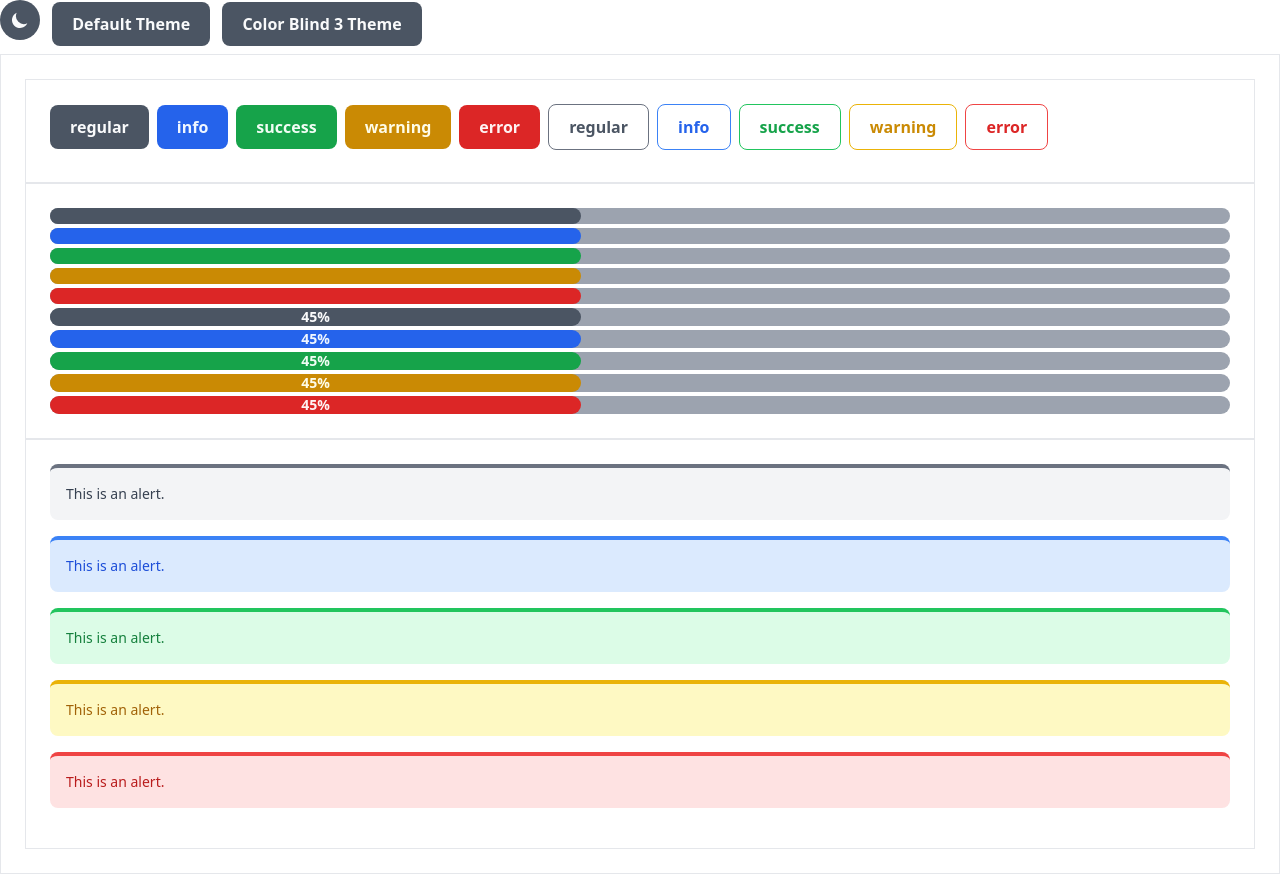
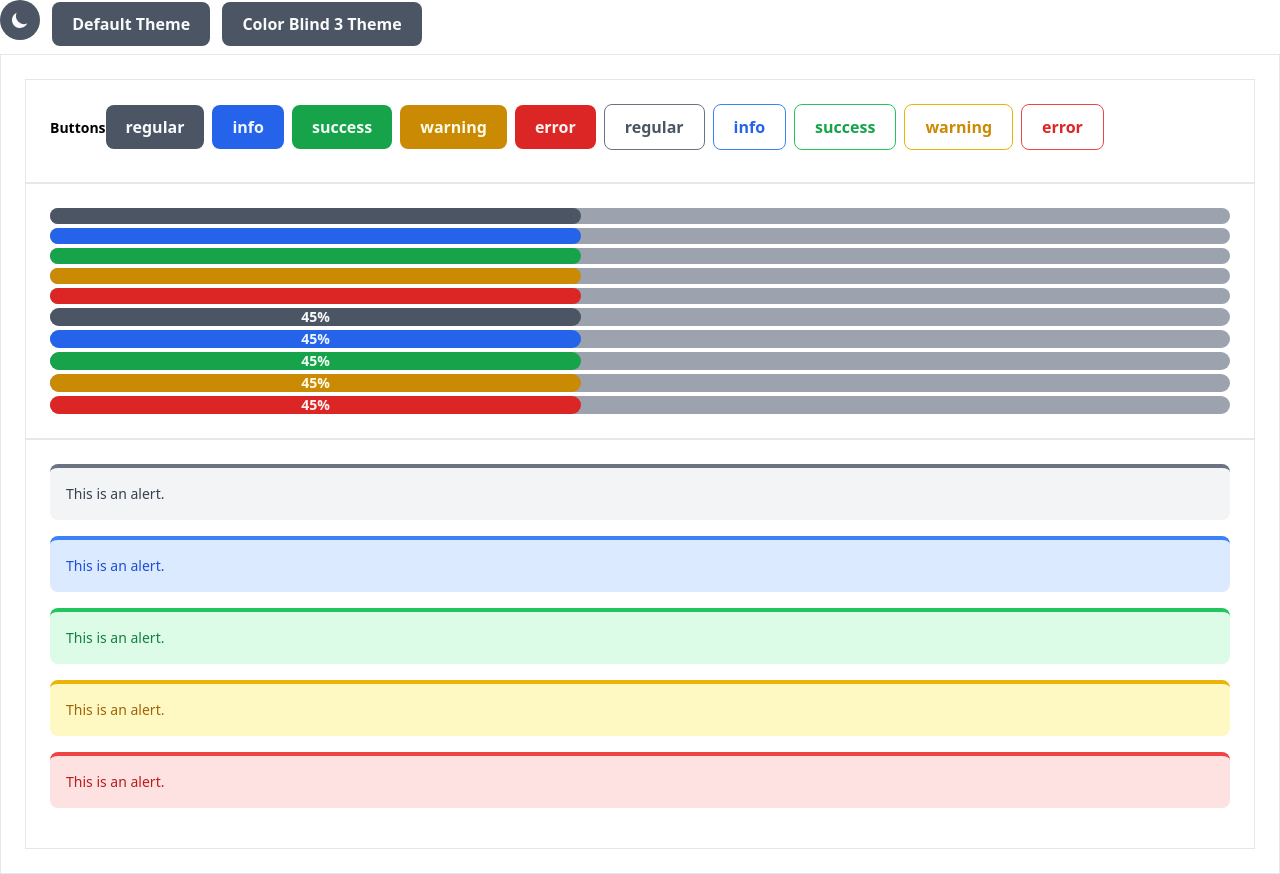
Before and after one commit to edadma/react-tailwind, a React (Create React App) app: page / in a window 1280 px wide. Built offline with nearby package versions, Linux system fonts and the light colour scheme.

Commit message:
start coding Text

```diff
--- a/src/Alert.tsx
+++ b/src/Alert.tsx
@@ -1,12 +1,12 @@
 import React from 'react'
 import { colorClass, optionProps, sizeClass, useTheme } from './ThemeProvider'
-import { Role, Size } from './types'
+import { Color, Size } from './types'
 
 interface AlertProps
   extends React.DetailedHTMLProps<React.HTMLAttributes<HTMLDivElement>, HTMLDivElement> {
   rounded?: boolean
   border?: boolean
-  role?: Role
+  role?: Color
   size?: Size
 }
 
--- a/src/Button.tsx
+++ b/src/Button.tsx
@@ -1,5 +1,5 @@
 import React from 'react'
-import { Role, Size, Weight } from './types'
+import { Color, Size, Weight } from './types'
 import { colorClass, optionProps, sizeClass, useTheme, weightClass } from './ThemeProvider'
 
 interface ButtonProps
@@ -12,7 +12,7 @@ interface ButtonProps
   pill?: boolean
   icon?: boolean
   transition?: boolean
-  role?: Role
+  role?: Color
   size?: Size
   weight?: Weight
 }
--- a/src/Progress.tsx
+++ b/src/Progress.tsx
@@ -1,10 +1,10 @@
 import React from 'react'
-import { Role, Size, Weight } from './types'
+import { Color, Size, Weight } from './types'
 import { colorClass, optionProps, sizeClass, useTheme, weightClass } from './ThemeProvider'
 
 interface ProgressProps {
   size?: Size
-  role?: Role
+  role?: Color
   value: number
   label?: boolean
   rounded?: boolean
--- /dev/null
+++ b/src/Text.tsx
@@ -0,0 +1,41 @@
+import React from 'react'
+import { colorClass, optionProps, sizeClass, useTheme, weightClass } from './ThemeProvider'
+import { Color, Size, Weight } from './types'
+
+interface TextProps
+  extends React.DetailedHTMLProps<React.HTMLAttributes<HTMLSpanElement>, HTMLSpanElement> {
+  underline?: boolean
+  overline?: boolean
+  strikethrough?: boolean
+  italic?: boolean
+  family?: 'sans' | 'serif' | 'mono'
+  color?: Color
+  size?: Size
+  weight?: Weight
+}
+
+export const Text: React.FC<TextProps> = ({ children, color, size, weight, ...other }) => {
+  const { theme } = useTheme()
+
+  return (
+    <span
+      className={`${colorClass(theme, 'text', color, 'outlinedBorder')} ${sizeClass(
+        theme,
+        'text',
+        size,
+        'text'
+      )} ${optionProps(
+        theme,
+        other,
+        'text',
+        'underline',
+        'overline',
+        'strikethrough',
+        'italic'
+      )} ${weightClass(theme, 'text', weight)}`}
+      {...other}
+    >
+      {children}
+    </span>
+  )
+}
--- a/src/ThemeProvider.tsx
+++ b/src/ThemeProvider.tsx
@@ -1,5 +1,5 @@
 import React, { useContext, useState } from 'react'
-import { Role, Size, Weight } from './types'
+import { Color, Size, Weight } from './types'
 
 export class ButtonRole {
   constructor(
@@ -55,7 +55,7 @@ export const ThemeProvider: React.FC<{ value: any }> = ({ children, value }) =>
   )
 }
 
-export const colorClass = (theme: any, component: string, role: Role | undefined, elem: string) =>
+export const colorClass = (theme: any, component: string, role: Color | undefined, elem: string) =>
   theme.component[component].role[role || theme.component[component].default.role][elem]
 
 export const sizeClass = (
--- a/src/index.tsx
+++ b/src/index.tsx
@@ -1,7 +1,7 @@
 import React from 'react'
 import ReactDOM from 'react-dom'
 import './index.css'
-import { Button, Card, ModeProvider, Progress, ModeSwitcher, Alert } from './index'
+import { Button, Card, ModeProvider, Progress, ModeSwitcher, Alert, Text } from './index'
 import { ThemeProvider } from './ThemeProvider'
 import { DefaultTheme } from './themes/DefaultTheme'
 import { CB3Theme } from './themes/CB3Theme'
@@ -14,6 +14,7 @@ const App: React.FC = () => (
       <ModeSwitcher /> <ThemeSwitcher value={DefaultTheme} /> <ThemeSwitcher value={CB3Theme} />
       <Card>
         <Card>
+          <Text>Buttons</Text>
           <Button>regular</Button>
           <Button role="info">info</Button>
           <Button role="success">success</Button>
@@ -79,3 +80,4 @@ export { Card } from './Card'
 export { ModeProvider } from './ModeProvider'
 export { Alert } from './Alert'
 export { ModeSwitcher } from './ModeSwitcher'
+export { Text } from './Text'
--- a/src/themes/DefaultTheme.ts
+++ b/src/themes/DefaultTheme.ts
@@ -174,5 +174,35 @@ export const DefaultTheme = {
       },
       default: { rounded: true, border: true, size: 'sm', role: 'regular' },
     },
+    text: {
+      role: {
+        primary: {
+          text: 'text-green-700 dark:text-green-800',
+        },
+        secondary: {
+          text: 'text-blue-700 dark:text-blue-800',
+        },
+        regular: {
+          text: 'text-gray-700 dark:text-gray-800',
+        },
+        info: {
+          text: 'text-blue-700 dark:text-blue-800',
+        },
+        success: {
+          text: 'text-green-700 dark:text-green-800',
+        },
+        warning: {
+          text: 'text-yellow-700 dark:text-yellow-800',
+        },
+        error: {
+          text: 'text-red-700 dark:text-red-800',
+        },
+      },
+      options: {
+        rounded: 'rounded-lg',
+        border: 'border-t-4',
+      },
+      default: { rounded: true, border: true, size: 'sm', role: 'regular' },
+    },
   },
 }
--- a/src/types.ts
+++ b/src/types.ts
@@ -13,7 +13,7 @@ export type Size =
   | '8xl'
   | '9xl'
 
-export type Role =
+export type Color =
   | 'primary'
   | 'secondary'
   | 'regular'
```
